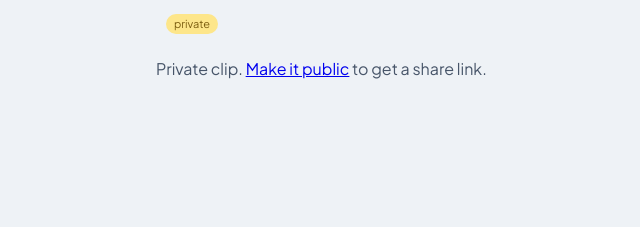
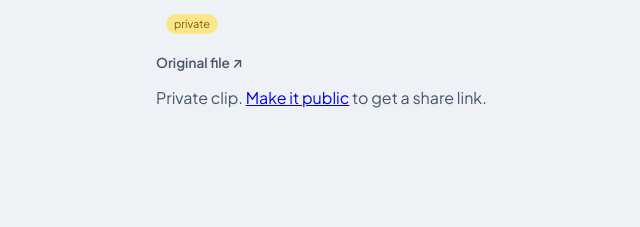
Before and after one commit to jaigner-hub/clip.cool, a Django app: template app/templates/clips/detail.html in a window 1280 px wide. Shown: the part 164-391 px from the top of the page, without its empty margins (512-1152 px from the left). Run offline with Django 5.2, Linux system fonts and the light colour scheme; the template is opened without the code that fills it, so the values that code supplies are empty.

Commit message:
clips: show the original-file link to all viewers (not just owner)
Move "Original file ↗" out of the can_edit block on the detail page — anyone who can
view the clip (incl. logged-out viewers of a public clip) can grab the source.
Edit/caption/regenerate stay owner-only.

Co-Authored-By: Claude Opus 4.8 (1M context) <noreply@anthropic.com>

```diff
--- a/app/templates/clips/detail.html
+++ b/app/templates/clips/detail.html
@@ -41,17 +41,18 @@
       {% for t in a.tags %}<span class="clip-tag">{{ t }}</span>{% endfor %}
     </div>
 
-    {% if can_edit %}
     <div class="clip-actions">
+      {% if can_edit %}
       <a class="kg-btn kg-btn-sm" href="{% url 'clips_edit' asset.id %}">Edit</a>
       {% if a.media_type == 'video' %}<a class="kg-btn kg-btn-sm" href="{% url 'clips_caption' asset.id %}">{% if asset.caption_layers %}Edit captions{% else %}Add captions{% endif %}</a>{% endif %}
       <form method="post" action="{% url 'clips_regenerate' asset.id %}">
         {% csrf_token %}
         <button type="submit" class="kg-btn kg-btn-sm">Regenerate AI labels</button>
       </form>
+      {% endif %}
+      {# Original source file — visible to anyone who can view the clip. #}
       <a class="kg-acct-link" href="{{ a.url }}" target="_blank" rel="noopener">Original file ↗</a>
     </div>
-    {% endif %}
 
     {% if a.is_public %}
     <div class="clip-share">
```
